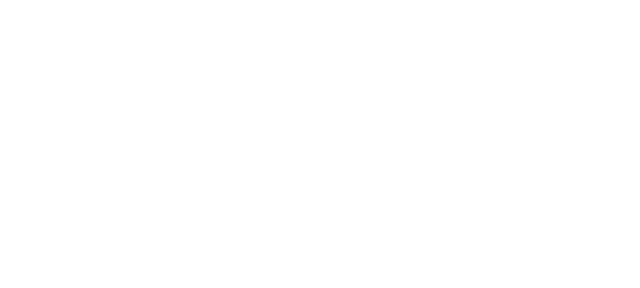
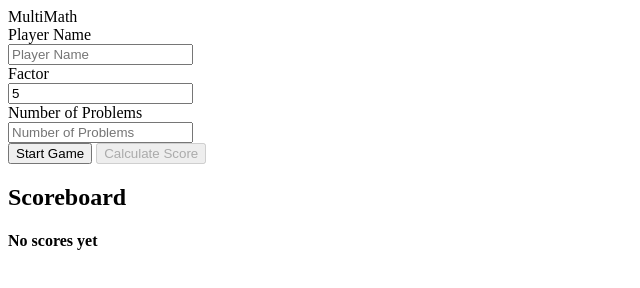
Before and after one commit to NtonBala/multimath-typescript, a website: page index.html in a window 1280 px wide. Shown: the whole page, without its empty margins (0-640 px from the left). Drawn offline with Linux system fonts and the light colour scheme.

Commit message:
Add HTML markup

```diff
--- a/index.html
+++ b/index.html
@@ -7,5 +7,68 @@
     <link rel="icon" type="image/png" href="favicon.png" />
     <title>MultiMath</title>
   </head>
-  <body></body>
+  <body>
+    <nav>
+      <div>
+        <div><span>MultiMath</span></div>
+      </div>
+    </nav>
+
+    <div id="nameform">
+      <div>
+        <label for="playername">Player Name</label>
+        <div>
+          <input
+            type="text"
+            id="playername"
+            size="20"
+            placeholder="Player Name"
+          />
+        </div>
+      </div>
+
+      <div>
+        <label for="factor">Factor</label>
+        <div>
+          <input
+            type="text"
+            id="factor"
+            size="20"
+            value="5"
+            placeholder="Factor"
+          />
+        </div>
+      </div>
+
+      <div>
+        <label for="problemCount">Number of Problems</label>
+        <div>
+          <input
+            type="text"
+            id="problemCount"
+            size="20"
+            placeholder="Number of Problems"
+          />
+        </div>
+      </div>
+
+      <div>
+        <div>
+          <button id="startGame">Start Game</button>
+          <button id="calculate" disabled>Calculate Score</button>
+        </div>
+      </div>
+    </div>
+
+    <div id="game"></div>
+
+    <div id="scores">
+      <h2>Scoreboard</h2>
+      <h4>No scores yet</h4>
+    </div>
+
+    <div id="messages"></div>
+
+    <!-- add script tags here-->
+  </body>
 </html>
```
